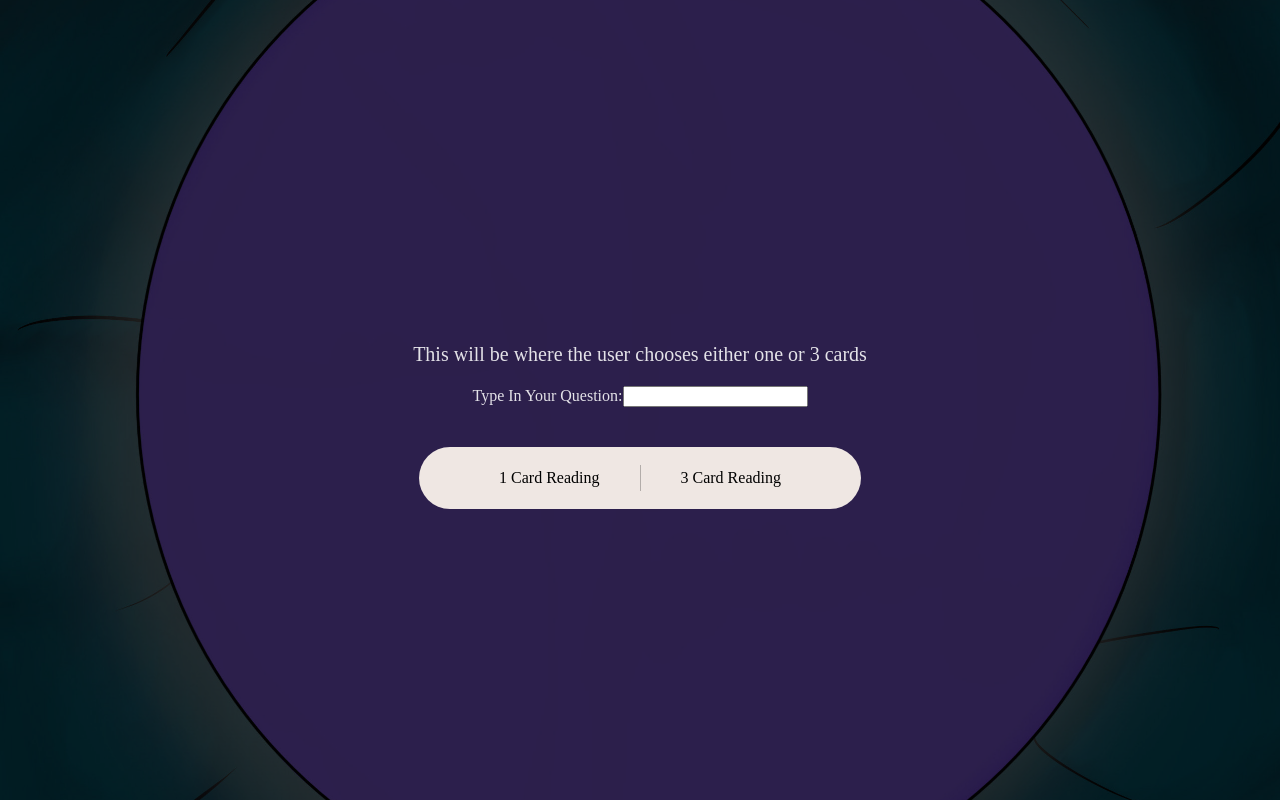
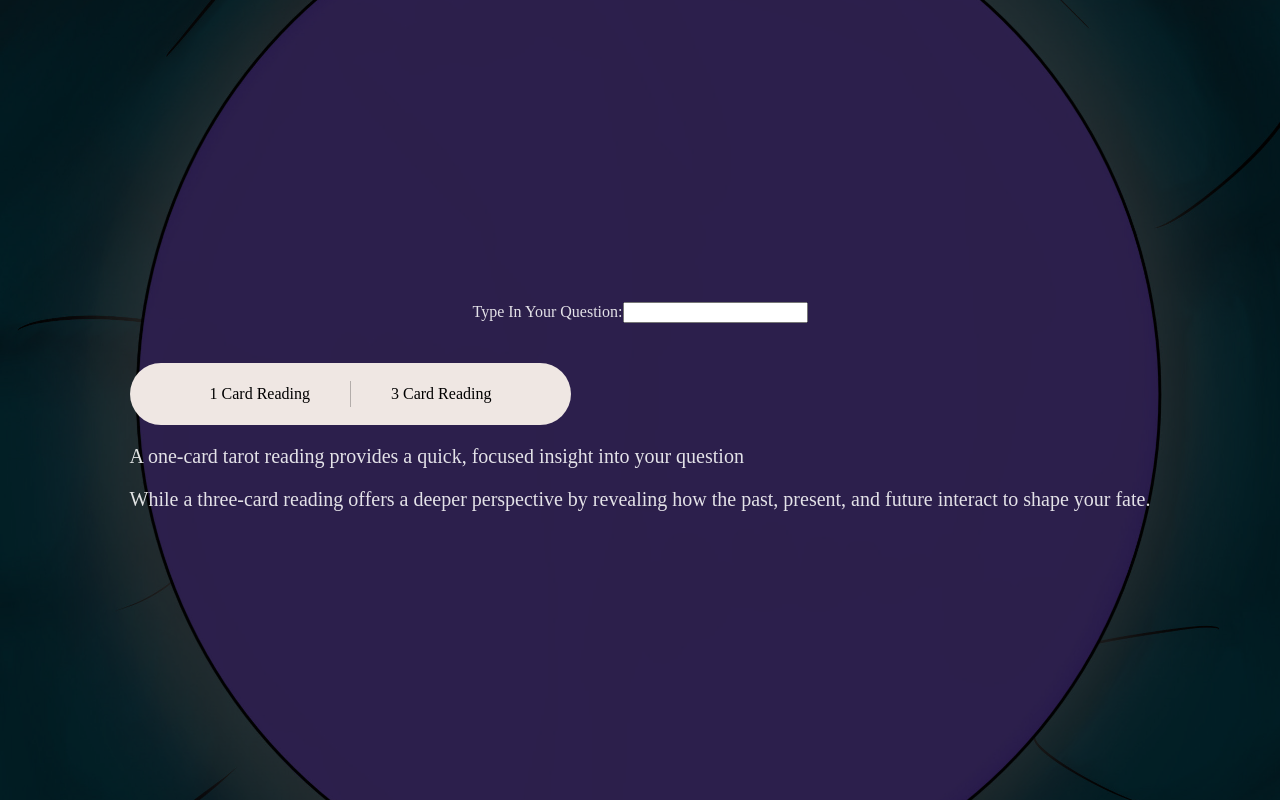
Before and after one commit to ArturMigulea/Tarot-Reading, a React (Vite) app: page /Screens/TypeSelect in a window 1280 px wide. Built offline with nearby package versions, Linux system fonts and the light colour scheme; a web font is replaced by a local one.

Commit message:
adding information text

```diff
--- a/src/Screens/Title.jsx
+++ b/src/Screens/Title.jsx
@@ -18,6 +18,7 @@ function Title() {
                         }
                     ]}
                 />
+                <p>This tarot reading is intended purely for fun and entertainment, and should not be taken as professional advice or used to make important life decisions.</p>
             </div>
         </div>
     )
--- a/src/Screens/TypeSelect.jsx
+++ b/src/Screens/TypeSelect.jsx
@@ -19,8 +19,6 @@ function TypeSelect() {
 
     return (
         <div className='ScreenContainer crystalBall-bg-img bg-img'>
-            <p>This will be where the user chooses either one or 3 cards</p>
-
             <div>
                 <label htmlFor="userQuestion">Type In Your Question:</label>
                 <input
@@ -46,6 +44,8 @@ function TypeSelect() {
                         }
                     ]}
                 />
+                <p>A one-card tarot reading provides a quick, focused insight into your question</p>
+                <p>While a three-card reading offers a deeper perspective by revealing how the past, present, and future interact to shape your fate.</p>
             </div>
         </div>
     )
```
